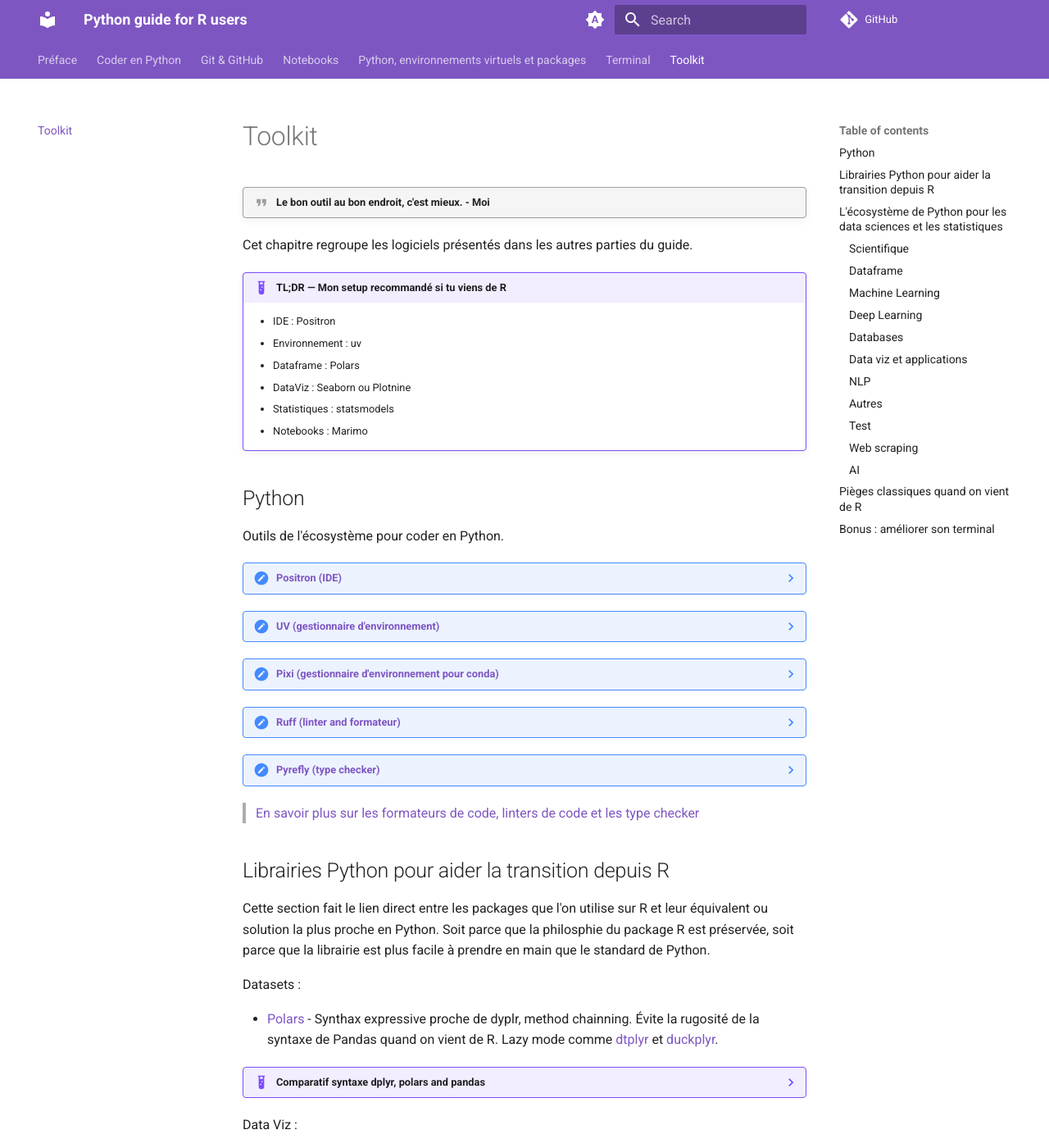
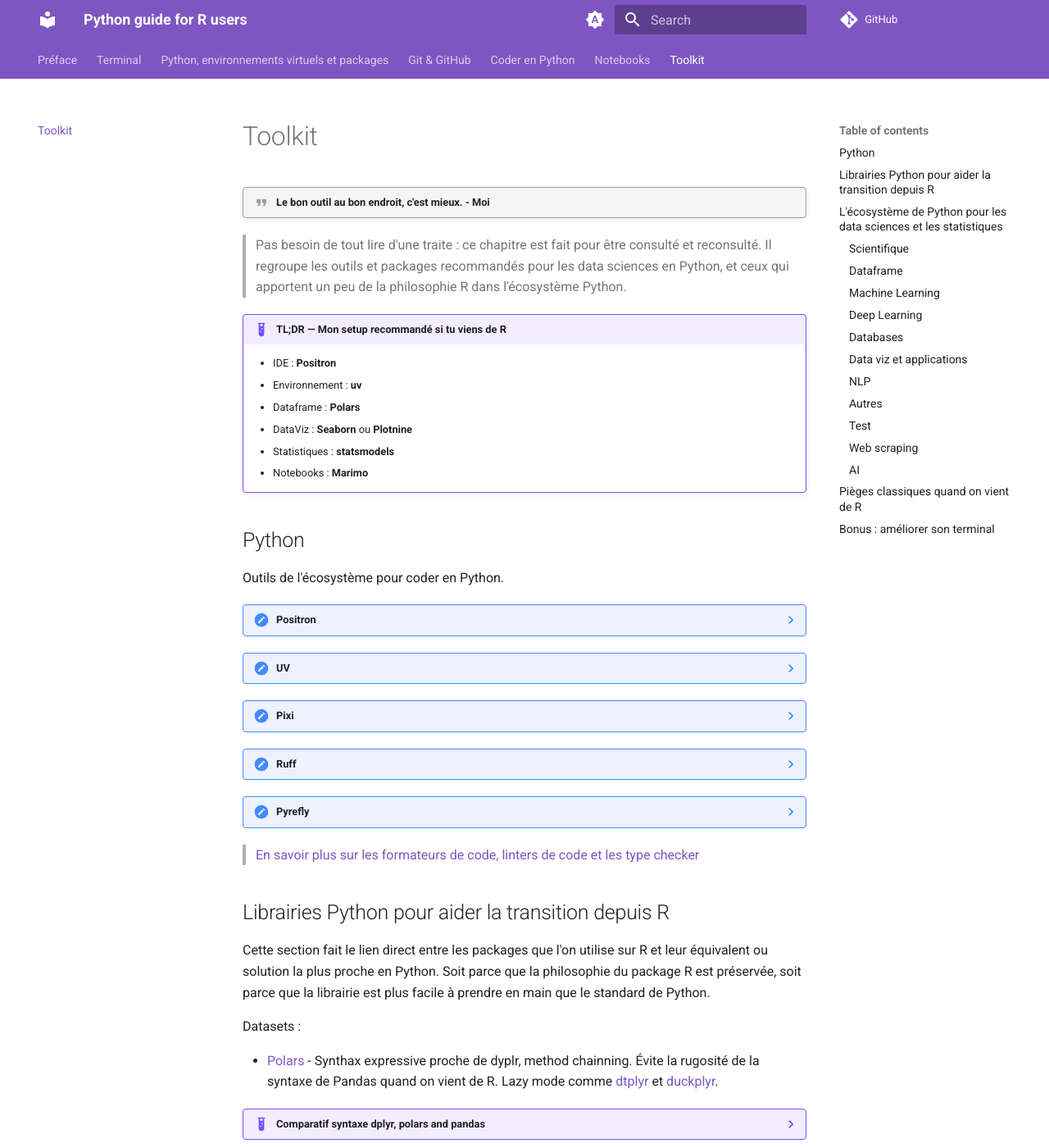
Before and after one commit to CalHenry/Python-guide-for-R-users, an MkDocs documentation site: the page built from docs/toolkit.md, in a window 1280 px wide and 1400 px high. Shown: the whole window at 82% size. Built offline with MkDocs 1.6.1 and Material for MkDocs 9.7.7, drawn with Linux system fonts in a browser that asks for light colours; comment, search, counter and statistics services are not loaded; some of the changed text lies outside the part shown.

Commit message:
mkdocs.yml: - add nav section to order the chapters - add pymdownx.keys plugins

````diff
--- a/docs/toolkit.md
+++ b/docs/toolkit.md
@@ -3,15 +3,16 @@
 /// quote | Le bon outil au bon endroit, c'est mieux.         - Moi
 ///
 
-Cet chapitre regroupe les logiciels présentés dans les autres parties du guide.
+> Pas besoin de tout lire d'une traite : ce chapitre est fait pour être consulté et reconsulté. Il regroupe les outils et packages recommandés pour les data sciences en Python, et ceux qui apportent un peu de la philosophie R dans l'écosystème Python.
+
 
 /// example | **TL;DR — Mon setup recommandé si tu viens de R**
-- IDE : Positron
-- Environnement : uv
-- Dataframe : Polars
-- DataViz : Seaborn ou Plotnine
-- Statistiques : statsmodels
-- Notebooks : Marimo
+- IDE : **Positron**
+- Environnement : **uv**
+- Dataframe : **Polars**
+- DataViz : **Seaborn** ou **Plotnine**
+- Statistiques : **statsmodels**
+- Notebooks : **Marimo**
 ///
 
 
@@ -19,20 +20,25 @@
 
 Outils de l'écosystème pour coder en Python.
 
-??? note "[Positron (IDE)](https://positron.posit.co/)"
+??? note "Positron"
 
-    Positron est un fork de VSCode par Posit, pensé pour les datasciences et pour créer un outil Python et R familier aux développeurs R.
+    [Positron (IDE)](https://positron.posit.co/) est un fork de VSCode par Posit, pensé pour les data sciences et pour créer un outil Python et R familier aux développeurs R.
 
-    > En 2 mots : c'est VSCode qui se déguise en RStudio. VSCode *pensé* pour les datasciences.
+    > En 2 mots : c'est VSCode qui se déguise en RStudio. VSCode *pensé* pour les data sciences.
 
     Les avantages majeurs par rapport à VScode sont :
+
     - Support de R et de Python nativement
+
     - Même layout que RStudio - même logique que RStudio
+
     - Data explorer
+
     - UI adaptée pour Python et R (passage de Python à R et de choix de l'environnement virtuel ergonomique)
+
     - Support natif pour Quarto, Shiny, Air (formateur pour R)
 
-    C'est donc un IDE moderne, qui propose une meilleure expérience (plus intégrée) pour les data sciences et l'exploration de données que VSCode.
+    C'est donc un IDE moderne qui propose une meilleure expérience (plus intégrée) pour les data sciences et l'exploration de données que VSCode.
     Positron s'inspire beaucoup de RStudio et pour le mieux.
 
 
@@ -40,9 +46,9 @@
     > Positron est une super alternative pour tout utilisateur de R qui doit se mettre à Python.
 
 
-??? note "[UV (gestionnaire d'environnement)](https://docs.astral.sh/uv/pip/environments/)"
+??? note "UV"
 
-    UV est présenté dans la [section sur les gestionnaires d'environnements](python.md).
+    [UV (gestionnaire d'environnement)](https://docs.astral.sh/uv/pip/environments/) est présenté dans la [section sur les gestionnaires d'environnements](python.md).
 
     Commandes les plus utiles de UV
 
@@ -72,9 +78,9 @@
     uv run <script.py>  # version compacte de 'uv run python <script.py>'
     ```
 
-??? note "[Pixi (gestionnaire d'environnement pour conda)](https://pixi.prefix.dev/latest/)"
+??? note "Pixi"
 
-    Pixi est présenté en détails [ici](python.md).
+    [Pixi (gestionnaire d'environnement pour conda)](https://pixi.prefix.dev/latest/) est présenté en détails [ici](python.md).
 
     Commandes les plus utiles de Pixi
 
@@ -136,7 +142,7 @@
 
 ## Librairies Python pour aider la transition depuis R
 
-Cette section fait le lien direct entre les packages que l'on utilise sur R et leur équivalent ou solution la plus proche en Python. Soit parce que la philosphie du package R est préservée, soit parce que la librairie est plus facile à prendre en main que le standard de Python.
+Cette section fait le lien direct entre les packages que l'on utilise sur R et leur équivalent ou solution la plus proche en Python. Soit parce que la philosophie du package R est préservée, soit parce que la librairie est plus facile à prendre en main que le standard de Python.
 
 Datasets :
 
@@ -333,11 +339,11 @@
 
 Le terminal d'origine est sobre et moche. Texte blanc sur fond noir.
 Le terminal intégré à l'IDE est exactement la même fenêtre mais dans l'éditeur.
-Il est parfaitement fonctionnel mais, il ne donne pas envie.
+Il est parfaitement fonctionnel mais il ne donne pas envie.
 
 Il est possible qu'un jour, à force de passer du temps dans ce rectangle noir, tu aies envie de couleurs et de plus d'ergonomie. Le terminal est extensible sans limites et de nombreux logiciels existent justement pour rendre cette expérience plus agréable.
 
-Dans cette sous section, je présente quelques améliorations basiques, pour rendre l'expérience du terminal meilleure. Ces outils vont aussi améliorer le terminal intégré dans l'IDE.
+Dans cette sous-section, je présente quelques améliorations basiques, pour rendre l'expérience du terminal meilleure. Ces outils vont aussi améliorer le terminal intégré dans l'IDE.
 
 - [Tldr](https://github.com/tealdeer-rs/tealdeer) : Explique une commande avec des exemples simples et concrêt (suffit souvent à se débloquer et évite de devoir aller dans la doc)
 - [Bat](https://github.com/sharkdp/bat) : Remplace `cat`, ajoute du synthax highlighting
--- a/mkdocs.yml
+++ b/mkdocs.yml
@@ -30,19 +30,19 @@
         icon: material/brightness-4
         name: Switch to light mode
 
-  nav:
-    - index.md
-    - terminal.md
-    - python.md
-    - git.md
-    - coder_python.md
-    - notebooks.md
-    - toolkit.md
-
   features:
     - navigation.tabs
     - navigation.top
     - content.code.copy
+
+nav:
+  - index.md
+  - terminal.md
+  - python.md
+  - git.md
+  - coder_python.md
+  - notebooks.md
+  - toolkit.md
 
 markdown_extensions:
   - tables:
@@ -66,6 +66,7 @@
       - quote
   - pymdownx.mark
   - pymdownx.details
+  - pymdownx.keys
   - attr_list
   - pymdownx.extra
 
````
Also changed, not shown: other parts of docs/toolkit.md (+11 -11 lines).
